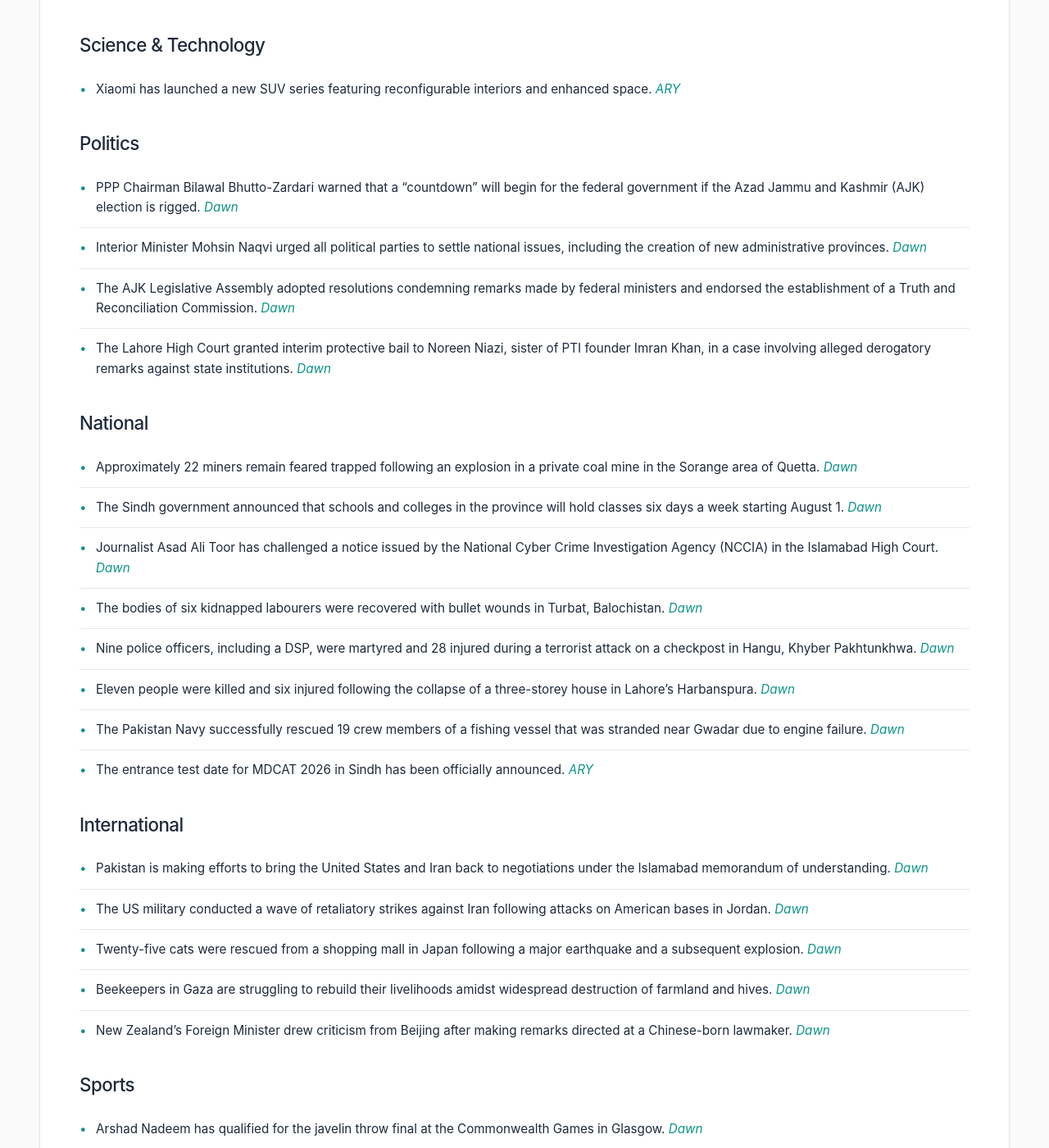
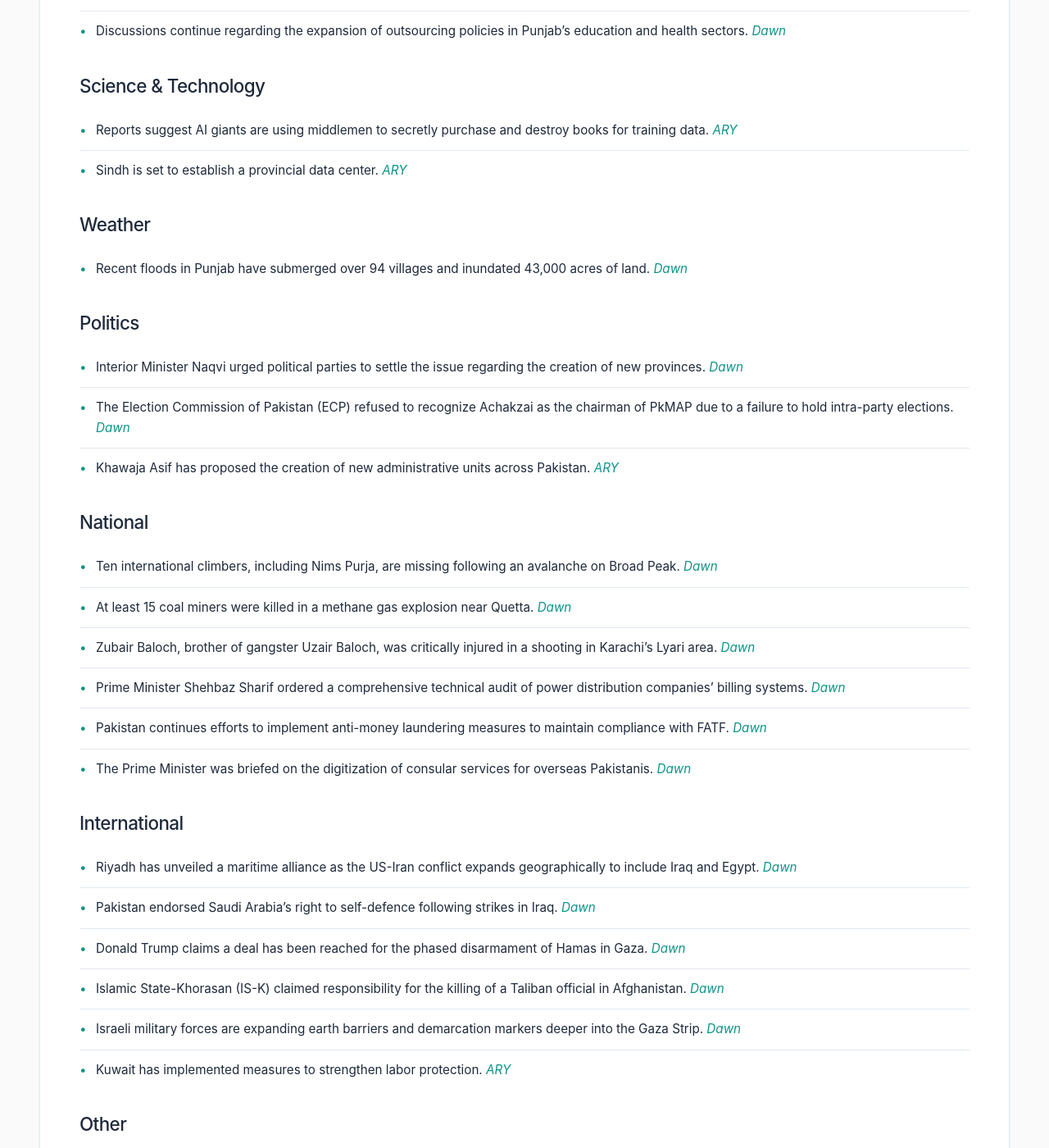
Before and after one commit to zsubzwary/news, a Jekyll site: the page built from en/index.md, in a window 1280 px wide and 1400 px high, scrolled down 589 px. Shown: the whole window at 82% size. Built offline with Jekyll 4.4.1, drawn with Linux system fonts in a browser that asks for light colours; some web fonts are replaced; comment, search, counter and statistics services are not loaded; some of the changed text lies outside the part shown.

Commit message:
DateTime; 2026-07-31T04:05:20.926Z

```diff
--- a/en/index.md
+++ b/en/index.md
@@ -4,51 +4,48 @@ title: Pakistan News Briefing
 lang: en
 ---
 
-Published at: 30-Jul-2026 21:03PKT
+Published at: 31-Jul-2026 09:05PKT
 
-Time to read: 4 mins
+Time to read: 3 mins
 
 ### Economy
-- Pakistan has been removed from the Lloyd’s Market Association’s list of dangerous waters, a move expected to reduce shipping costs and war-risk insurance premiums. *[Dawn](https://www.dawn.com/news/2019509/pakistan-removed-from-risk-assessors-list-of-dangerous-waters-maritime-affairs-minister)*
-- The government has indicated it is working on a new power tariff package, potentially adding an additional Rs1.20 per unit fuel cost to consumer bills in August. *[Dawn](https://www.dawn.com/news/2019376/govt-hints-at-new-power-tariff-package-as-demand-falls)*
+- The government has increased petrol and HSD prices. *[Dawn](https://www.dawn.com/news/2019530/govt-increases-petrol-price-by-rs109-hsd-by-rs242)*
+- Targeted fuel subsidies may be reintroduced if Middle East tensions persist. *[Dawn](https://www.dawn.com/news/2019603/targeted-fuel-subsidy-may-return-if-gulf-tensions-persist)*
+- Renewed geopolitical tensions in the Middle East pose downside risks to inflation and the external sector. *[Dawn](https://www.dawn.com/news/2019526/renewed-middle-east-tensions-pose-downside-risks-to-inflation-external-sector-finance-ministry)*
+- Discussions continue regarding the expansion of outsourcing policies in Punjab's education and health sectors. *[Dawn](https://www.dawn.com/news/2019651/outsourcing-as-a-policy)*
 
 ### Science & Technology
-- Xiaomi has launched a new SUV series featuring reconfigurable interiors and enhanced space. *[ARY](https://arynews.tv/skynomad-xiaomi-launches-suv-series-2026)*
+- Reports suggest AI giants are using middlemen to secretly purchase and destroy books for training data. *[ARY](https://arynews.tv/ai-giants-reportedly-outsourcing-to-middlemen-to-secretly-buy-and-destroy-millions-of-books-for-training-data)*
+- Sindh is set to establish a provincial data center. *[ARY](https://arynews.tv/sindh-set-to-establish-provincial-data-center)*
+
+### Weather
+- Recent floods in Punjab have submerged over 94 villages and inundated 43,000 acres of land. *[Dawn](https://www.dawn.com/news/2019598/rescue-efforts-in-full-swing-as-dozens-of-villages-in-punjab-still-under-water)*
 
 ### Politics
-- PPP Chairman Bilawal Bhutto-Zardari warned that a "countdown" will begin for the federal government if the Azad Jammu and Kashmir (AJK) election is rigged. *[Dawn](https://www.dawn.com/news/2019507/bilawal-warns-countdown-will-begin-for-federal-government-if-it-steals-ajk-election)*
-- Interior Minister Mohsin Naqvi urged all political parties to settle national issues, including the creation of new administrative provinces. *[Dawn](https://www.dawn.com/news/2019502/naqvi-urges-all-political-parties-to-settle-issue-of-more-provinces-says-current-system-has-collapsed)*
-- The AJK Legislative Assembly adopted resolutions condemning remarks made by federal ministers and endorsed the establishment of a Truth and Reconciliation Commission. *[Dawn](https://www.dawn.com/news/2019496/ajk-assembly-adopts-resolutions-condemning-ministers-remarks-backing-the-truth-and-reconciliation-commission)*
-- The Lahore High Court granted interim protective bail to Noreen Niazi, sister of PTI founder Imran Khan, in a case involving alleged derogatory remarks against state institutions. *[Dawn](https://www.dawn.com/news/2019475/lhc-grants-imrans-sister-noreen-niazi-protective-bail-in-peca-case)*
+- Interior Minister Naqvi urged political parties to settle the issue regarding the creation of new provinces. *[Dawn](https://www.dawn.com/news/2019502/naqvi-urges-all-political-parties-to-settle-issue-of-more-provinces-says-current-system-has-collapsed)*
+- The Election Commission of Pakistan (ECP) refused to recognize Achakzai as the chairman of PkMAP due to a failure to hold intra-party elections. *[Dawn](https://www.dawn.com/news/2019533/ecp-refuses-to-recognise-achakzai-as-pkmap-chief-over-failure-to-hold-intra-party-polls)*
+- Khawaja Asif has proposed the creation of new administrative units across Pakistan. *[ARY](https://arynews.tv/khawaja-asif-proposes-new-administrative-units-across-pakistan)*
 
 ### National
-- Approximately 22 miners remain feared trapped following an explosion in a private coal mine in the Sorange area of Quetta. *[Dawn](https://www.dawn.com/news/2019505/several-workers-feared-trapped-after-explosion-in-private-coal-mine-near-quetta-officials)*
-- The Sindh government announced that schools and colleges in the province will hold classes six days a week starting August 1. *[Dawn](https://www.dawn.com/news/2019492/sindh-schools-colleges-to-have-classes-six-days-a-week-from-aug-1)*
-- Journalist Asad Ali Toor has challenged a notice issued by the National Cyber Crime Investigation Agency (NCCIA) in the Islamabad High Court. *[Dawn](https://www.dawn.com/news/2019490/journalist-asad-ali-toor-challenges-ncccia-notice-in-ihc)*
-- The bodies of six kidnapped labourers were recovered with bullet wounds in Turbat, Balochistan. *[Dawn](https://www.dawn.com/news/2019468/bullet-riddled-bodies-of-6-kidnapped-labourers-found-in-balochistans-turbat)*
-- Nine police officers, including a DSP, were martyred and 28 injured during a terrorist attack on a checkpost in Hangu, Khyber Pakhtunkhwa. *[Dawn](https://www.dawn.com/news/2019442/9-cops-martyred-28-injured-as-police-checkpost-comes-under-attack-in-kps-hangu)*
-- Eleven people were killed and six injured following the collapse of a three-storey house in Lahore's Harbanspura. *[Dawn](https://www.dawn.com/news/2019447/11-killed-6-injured-as-three-storey-house-collapses-in-lahores-harbanspura)*
-- The Pakistan Navy successfully rescued 19 crew members of a fishing vessel that was stranded near Gwadar due to engine failure. *[Dawn](https://www.dawn.com/news/2019451/pakistan-navy-rescues-19-crew-members-of-fishing-vessel-stranded-near-gwadar)*
-- The entrance test date for MDCAT 2026 in Sindh has been officially announced. *[ARY](https://arynews.tv/mdcat-2026-entrance-test-date-in-sindh-announced)*
+- Ten international climbers, including Nims Purja, are missing following an avalanche on Broad Peak. *[Dawn](https://www.dawn.com/news/2019597/10-climbers-missing-after-broad-peak-avalanche)*
+- At least 15 coal miners were killed in a methane gas explosion near Quetta. *[Dawn](https://www.dawn.com/news/2019623/at-least-15-killed-in-coal-mine-blast-near-quetta)*
+- Zubair Baloch, brother of gangster Uzair Baloch, was critically injured in a shooting in Karachi’s Lyari area. *[Dawn](https://www.dawn.com/news/2019527/gangster-uzair-balochs-brother-shot-critically-injured-in-karachis-lyari-police)*
+- Prime Minister Shehbaz Sharif ordered a comprehensive technical audit of power distribution companies' billing systems. *[Dawn](https://www.dawn.com/news/2019624/pm-shehbaz-orders-audit-of-power-firms-billing-systems)*
+- Pakistan continues efforts to implement anti-money laundering measures to maintain compliance with FATF. *[Dawn](https://www.dawn.com/news/2019650/resilience-against-organised-crime)*
+- The Prime Minister was briefed on the digitization of consular services for overseas Pakistanis. *[Dawn](https://www.dawn.com/news/2019498/pm-shehbaz-briefed-on-digitisation-of-consular-services-for-overseas-pakistanis-pmo)*
 
 ### International
-- Pakistan is making efforts to bring the United States and Iran back to negotiations under the Islamabad memorandum of understanding. *[Dawn](https://www.dawn.com/news/2019454/pakistan-says-doing-utmost-to-bring-us-iran-back-to-islamabad-mou)*
-- The US military conducted a wave of retaliatory strikes against Iran following attacks on American bases in Jordan. *[Dawn](https://www.dawn.com/news/2019449/us-military-carries-out-heavy-wave-of-retaliatory-strikes-on-iran-for-attack-on-bases)*
-- Twenty-five cats were rescued from a shopping mall in Japan following a major earthquake and a subsequent explosion. *[Dawn](https://www.dawn.com/news/2019478/glad-everyones-safe-sigh-of-relief-after-25-cats-escape-japan-mall-damaged-by-quake)*
-- Beekeepers in Gaza are struggling to rebuild their livelihoods amidst widespread destruction of farmland and hives. *[Dawn](https://www.dawn.com/news/2019515/with-fields-destroyed-and-hives-lost-gazas-beekeepers-struggle-to-start-over)*
-- New Zealand’s Foreign Minister drew criticism from Beijing after making remarks directed at a Chinese-born lawmaker. *[Dawn](https://www.dawn.com/news/2019463/new-zealand-fm-in-row-with-beijings-envoy-after-telling-chinese-born-lawmaker-to-go-back-to-your-own-country)*
-
-### Sports
-- Arshad Nadeem has qualified for the javelin throw final at the Commonwealth Games in Glasgow. *[Dawn](https://www.dawn.com/news/2019491/arshad-nadeem-qualifies-for-javelin-throw-final-at-commonwealth-games)*
-- Joe Root has been reappointed as England’s Test captain, with Stephen Fleming named as the new head coach. *[Dawn](https://www.dawn.com/news/2019513/root-named-england-test-captain-fleming-appointed-coach)*
-
-### Health
-- The United Kingdom has reported an increase in cyclospora infections. *[ARY](https://arynews.tv/uk-also-reports-rise-in-cyclospora-infections)*
-- The drug Litfulo has shown promise in restoring skin pigmentation during late-stage vitiligo trials. *[ARY](https://arynews.tv/litfulo-drug-restores-skin-pigmentation-in-late-stage-vitiligo-trials)*
+- Riyadh has unveiled a maritime alliance as the US-Iran conflict expands geographically to include Iraq and Egypt. *[Dawn](https://www.dawn.com/news/2019602/riyadh-unveils-maritime-alliance-as-war-spreads)*
+- Pakistan endorsed Saudi Arabia’s right to self-defence following strikes in Iraq. *[Dawn](https://www.dawn.com/news/2019605/pakistan-backs-saudi-right-to-self-defence-after-iraq-strikes)*
+- Donald Trump claims a deal has been reached for the phased disarmament of Hamas in Gaza. *[Dawn](https://www.dawn.com/news/2019668/trump-says-deal-reached-for-complete-disarmament-of-hamas)*
+- Islamic State-Khorasan (IS-K) claimed responsibility for the killing of a Taliban official in Afghanistan. *[Dawn](https://www.dawn.com/news/2019595/islamic-state-khorasan-claims-killing-of-taliban-official-in-afghanistan)*
+- Israeli military forces are expanding earth barriers and demarcation markers deeper into the Gaza Strip. *[Dawn](https://www.dawn.com/news/2019593/illegal-israeli-blockades-encroach-deeper-into-gaza)*
+- Kuwait has implemented measures to strengthen labor protection. *[ARY](https://arynews.tv/kuwait-strengthens-labor-protection)*
 
 ### Other
-- Katy Perry and Justin Trudeau were spotted enjoying a getaway on the French Riviera. *[ARY](https://arynews.tv/katy-perry-justin-trudeau-enjoy-french-riviera-getaway)*
-- The trial of Lindsay Clancy continues, with an ex-husband testifying about the discovery of the children. *[ARY](https://arynews.tv/lindsay-clancy-trial-ex-husband-testifies-about-devastating-moment-he-discovered-children)*
-- A US government map of Africa was criticized at a global conference for mislabeling every country. *[ARY](https://arynews.tv/us-government-map-of-africa-mislabels-every-country)*
-- Singer Megan Moroney had to halt her Denver concert due to a sudden illness. *[ARY](https://arynews.tv/megan-moroney-stops-denver-concert-mid-show-due-to-sudden-illness)*
-- Royal experts suggest that tension remains between King Charles and Prince Harry following their recent reunion. *[ARY](https://arynews.tv/royal-expert-claims-tension-remains-between-king-charles-and-prince-harry-following-reunion)*
+- A US government map mislabeled every country in Africa during a presentation at a global conference in Brazil. *[Dawn](https://www.dawn.com/news/2019644/us-govt-map-of-africa-mislabels-every-country-at-global-conference)*
+- Simone Biles reported that a luxury item was taken during a wedding. *[ARY](https://arynews.tv/simone-biles-someone-took-my-luxury-item-at-travis-taylors-wedding)*
+- Prince William has been warned regarding Prince Harry and Meghan Markle's "rival royal court" plans. *[ARY](https://arynews.tv/prince-william-warned-against-prince-harry-and-meghan-markles-rival-royal-court-plan)*
+- Information regarding how to stream *The Devil Wears Prada 2* at home. *[ARY](https://arynews.tv/the-devil-wears-prada-2-how-can-viewers-stream-it-at-home)*
+- Christopher Nolan’s *The Odyssey* has triggered a massive player spike for *Assassin’s Creed: Odyssey*. *[ARY](https://arynews.tv/christopher-nolans-the-odyssey-triggers-massive-player-spike-for-assassins-creed-odyssey)*
+- Celebrity news regarding Katie Price's plans for a fresh start in Cornwall. *[ARY](https://arynews.tv/katie-price-plans-fresh-start-with-move-to-cornwall)*
```
